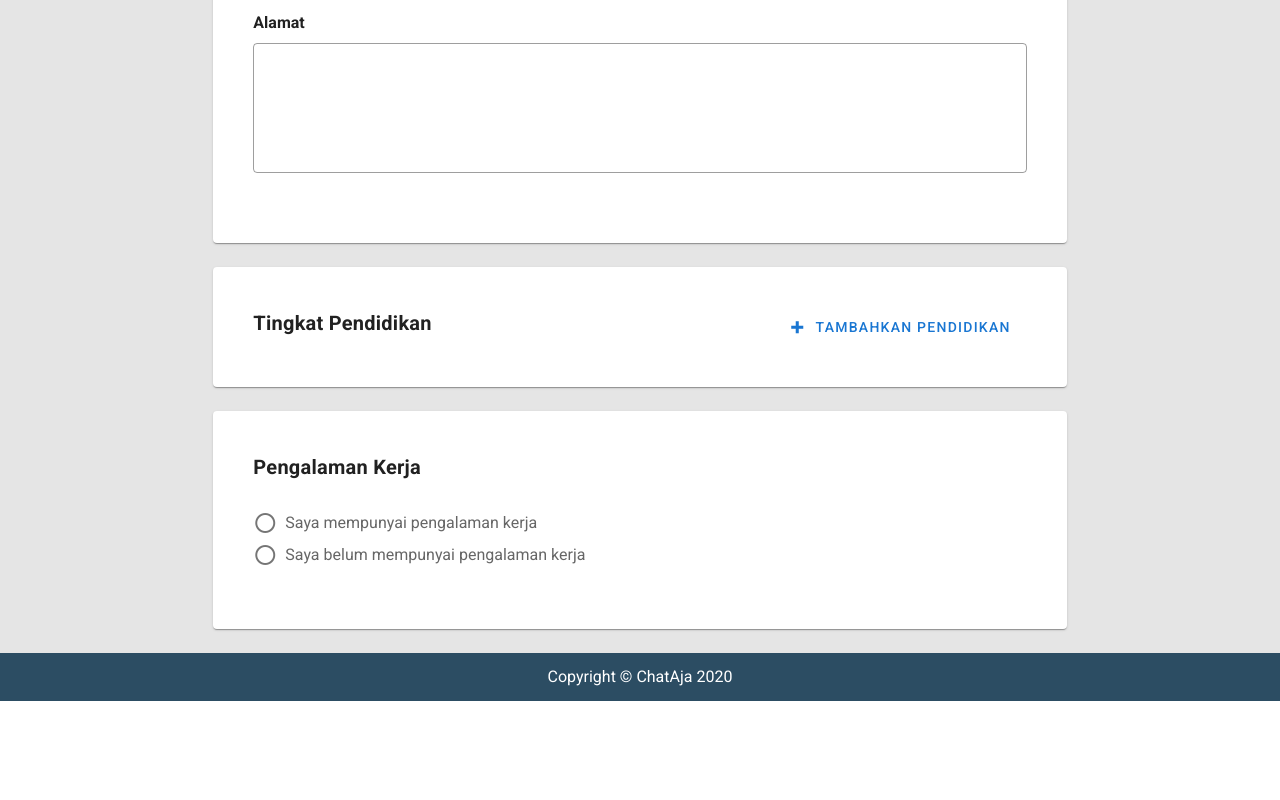
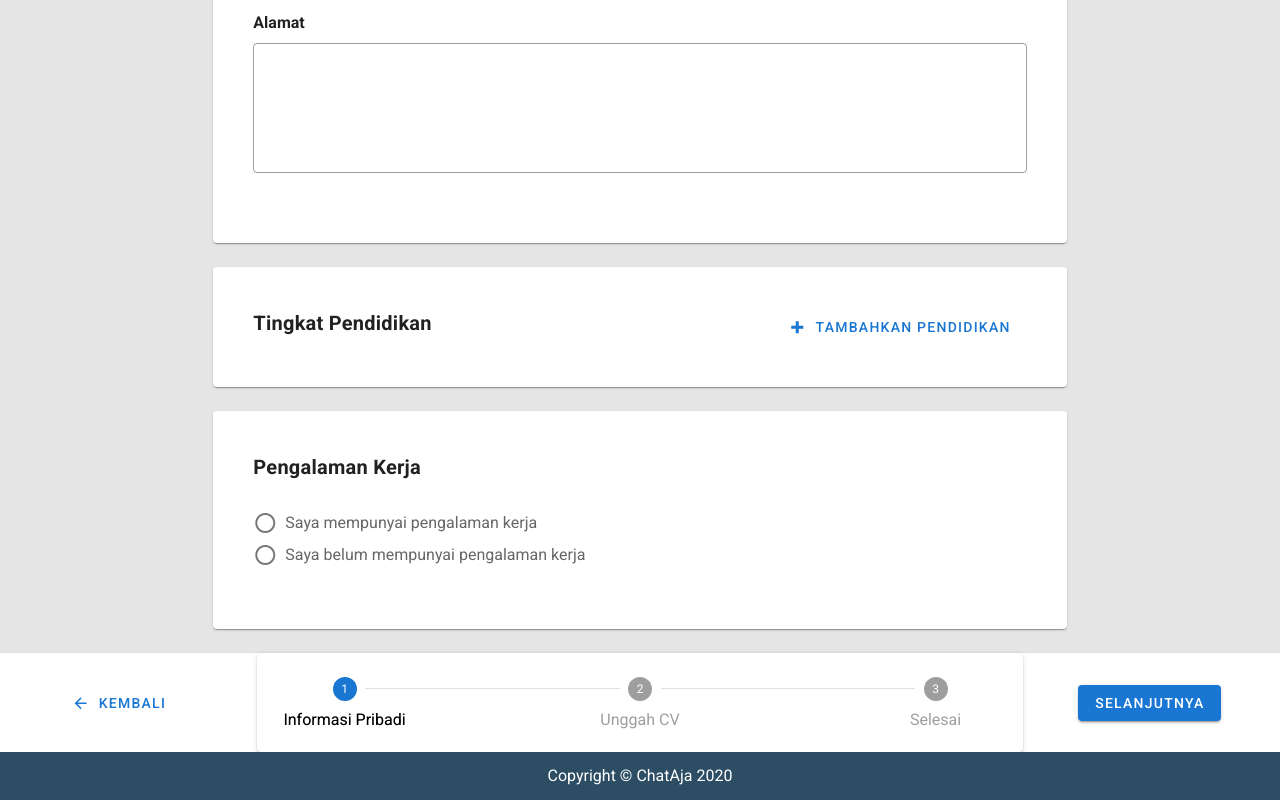
Before and after one commit to dendydandees/chataja-jobs, a Nuxt app: page /profile/create in a window 1280 px wide. Shown: the part 1181-1981 px from the top of the page. Before the commit the page ends 1882 px from the top, so only its background shows below. Built offline with nearby package versions, Linux system fonts and the light colour scheme.

Commit message:
adding stepper form

```diff
--- a/assets/variables.scss
+++ b/assets/variables.scss
@@ -6,6 +6,8 @@ $body-font-family: 'Open Sans', sans-serif;
 $btn-font-weight: 700;
 $app-bar-elevation: 1;
 $font-size-root: 16px;
+$stepper-elevation: 0;
+$stepper-header-elevation: 0;
 .v-btn {
   text-transform: capitalize;
 }
--- a/pages/profile/create.vue
+++ b/pages/profile/create.vue
@@ -642,6 +642,45 @@
       </v-col>
     </v-row>
     <!-- end form 4 -->
+
+    <!-- step form -->
+    <v-sheet color="white" elevation="1">
+      <v-container>
+        <v-row align="center">
+          <v-col cols="2">
+            <v-btn text color="primary" to="/">
+              <v-icon left> mdi-arrow-left </v-icon>
+              Kembali
+            </v-btn>
+          </v-col>
+          <v-col class="text-center py-0">
+            <v-stepper alt-labels>
+              <v-stepper-header>
+                <v-stepper-step step="1">
+                  <span class="text-center"> Informasi Pribadi </span>
+                </v-stepper-step>
+
+                <v-divider></v-divider>
+
+                <v-stepper-step step="2">
+                  <span class="text-center"> Unggah CV </span>
+                </v-stepper-step>
+
+                <v-divider></v-divider>
+
+                <v-stepper-step step="3">
+                  <span class="text-center"> Selesai </span>
+                </v-stepper-step>
+              </v-stepper-header>
+            </v-stepper>
+          </v-col>
+          <v-col class="text-right" cols="2">
+            <v-btn color="primary" to="/">Selanjutnya</v-btn>
+          </v-col>
+        </v-row>
+      </v-container>
+    </v-sheet>
+    <!-- end step form -->
   </section>
 </template>
 
```
